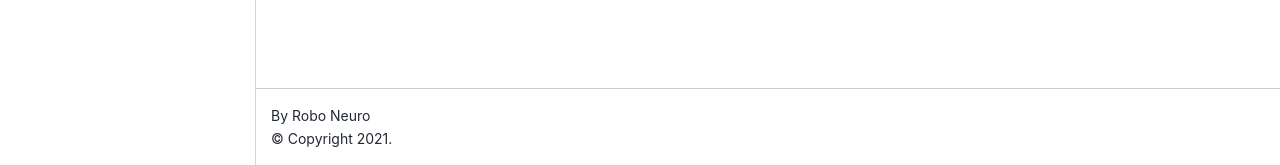
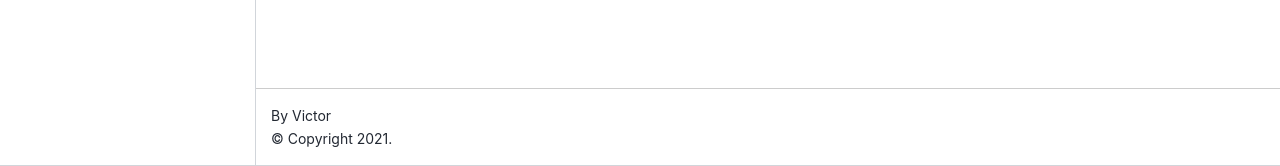
Before and after one commit to VictorRamirezOlate/Neuro-template, a Jupyter Book: the page built from content/00-simple_markdown.md, in a window 1280 px wide. Shown: the part 734-900 px from the top of the page. Built offline with Jupyter Book 1.0.4 settings and Sphinx 7.4.7 and the Sphinx Book theme 1.1.4, drawn with Linux system fonts in a browser that asks for light colours.

Commit message:
Update _config.yml

```diff
--- a/content/_config.yml
+++ b/content/_config.yml
@@ -5,8 +5,8 @@
 
 #######################################################################################
 # Book settings
-title                       : "NeuroLibre preprint template"  # The title of the book. Will be placed in the left navbar.
-author                      : Robo Neuro  # The author of the book
+title                       : "NeuroLibre preprint template test"  # The title of the book. Will be placed in the left navbar.
+author                      : Victor  # The author of the book
 copyright                   : "2021"  # Copyright year to be placed in the footer
 logo                        : "neurolibre-logo.png"  # A path to the book logo
 exclude_patterns            : []  # Patterns to skip when building the book. Can be glob-style (e.g. "*skip.ipynb")
```
